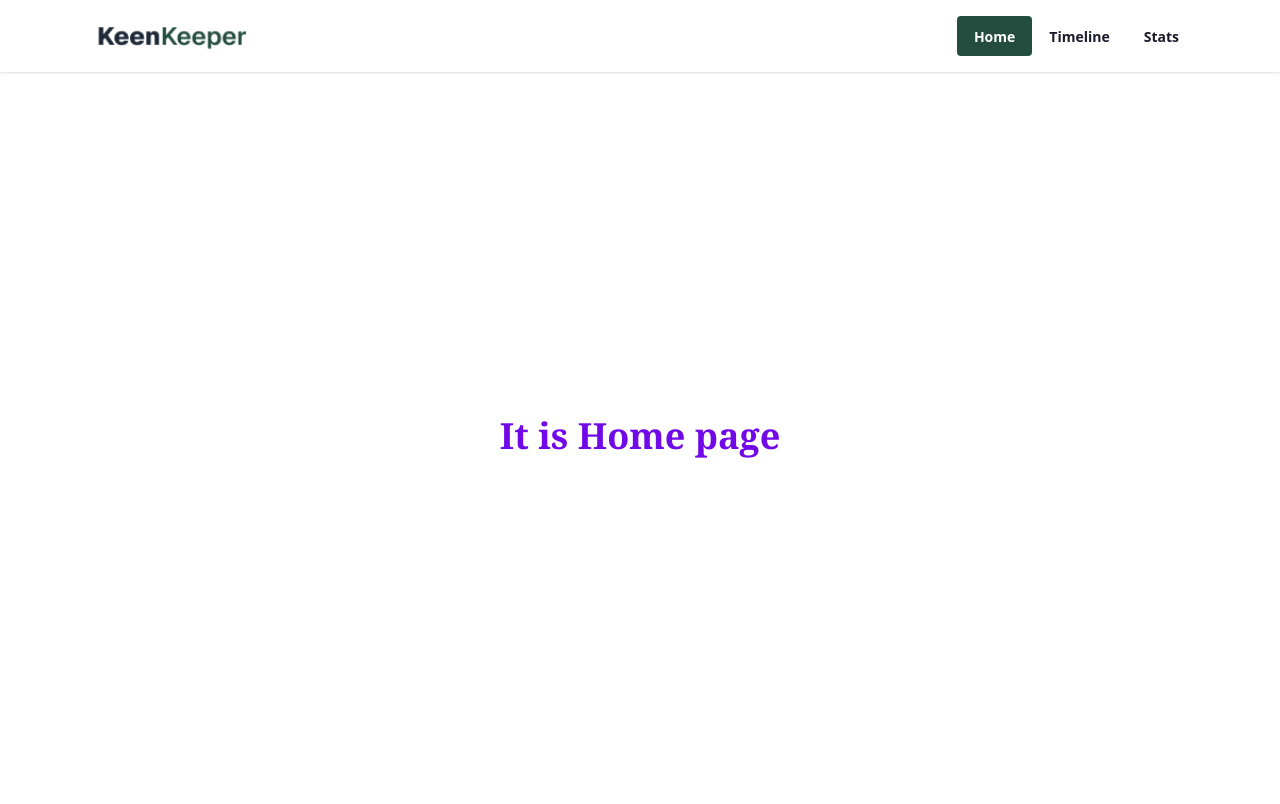
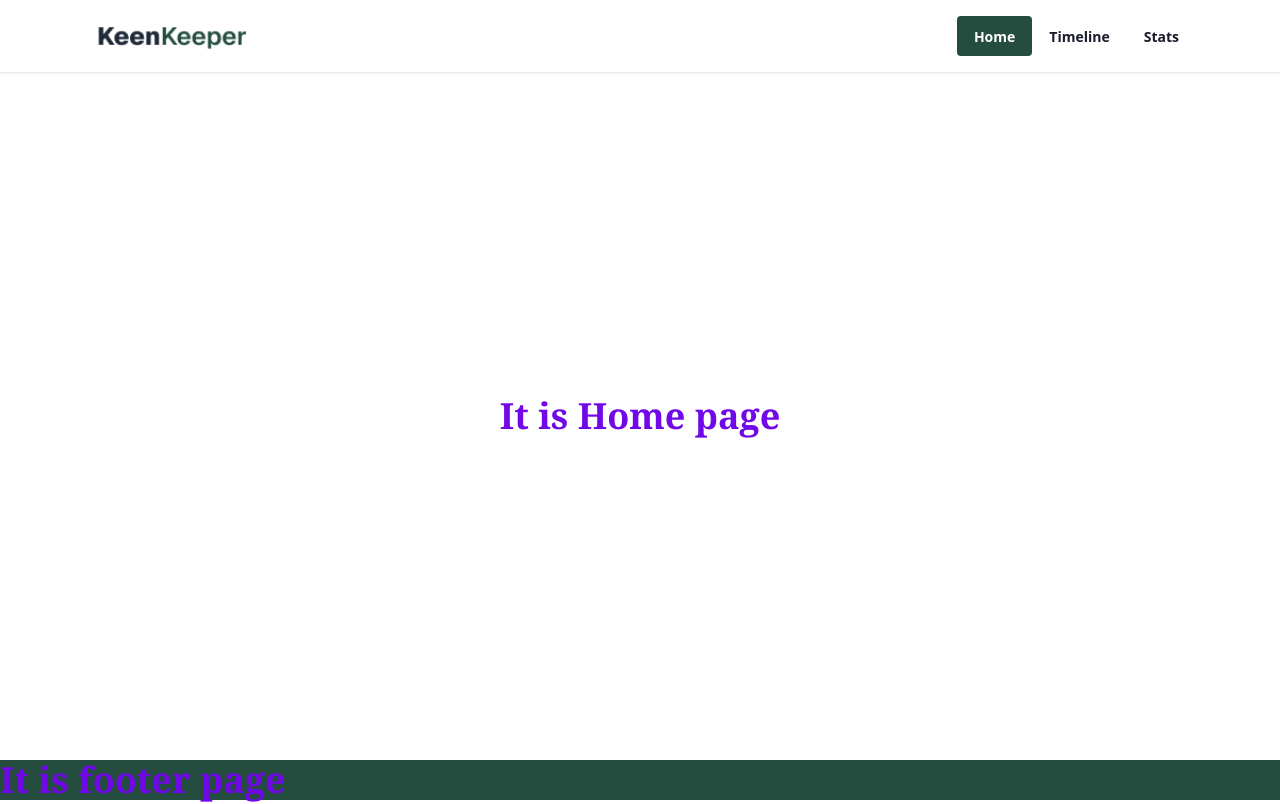
Before and after one commit to Nafiul-Islam-Eshan/KeenKeeper, a Next.js app: page / in a window 1280 px wide. Built offline with nearby package versions, Linux system fonts and the light colour scheme.

Commit message:
Started footer designing

```diff
--- /dev/null
+++ b/src/Component/Footer/page.jsx
@@ -0,0 +1,11 @@
+import React from 'react';
+
+const FooterPage = () => {
+    return (
+        <footer className='bg-[#244D3F] text-4xl font-serif text-violet-700 font-extrabold' >
+            It is footer page
+        </footer>
+    );
+};
+
+export default FooterPage;
--- a/src/app/layout.js
+++ b/src/app/layout.js
@@ -1,6 +1,7 @@
 import { Geist, Geist_Mono } from "next/font/google";
 import "./globals.css";
 import NavbarPage from "@/Component/navbar/page";
+import FooterPage from "@/Component/Footer/page";
 
 const geistSans = Geist({
   variable: "--font-geist-sans",
@@ -27,6 +28,7 @@ export default function RootLayout({ children }) {
       <body className="min-h-full flex flex-col ">
         <NavbarPage />
         {children}
+        <FooterPage />
       </body>
     </html>
   );
```
